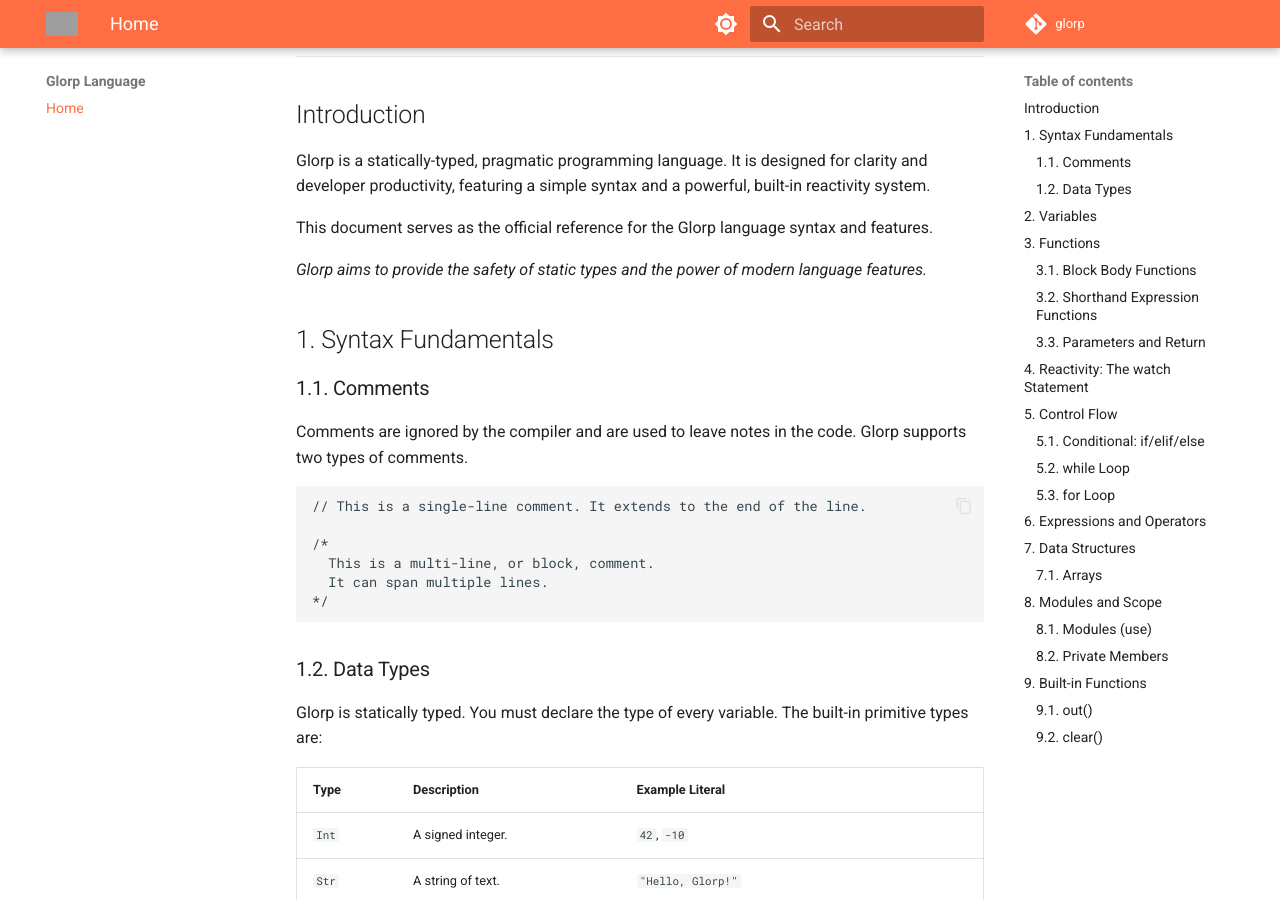
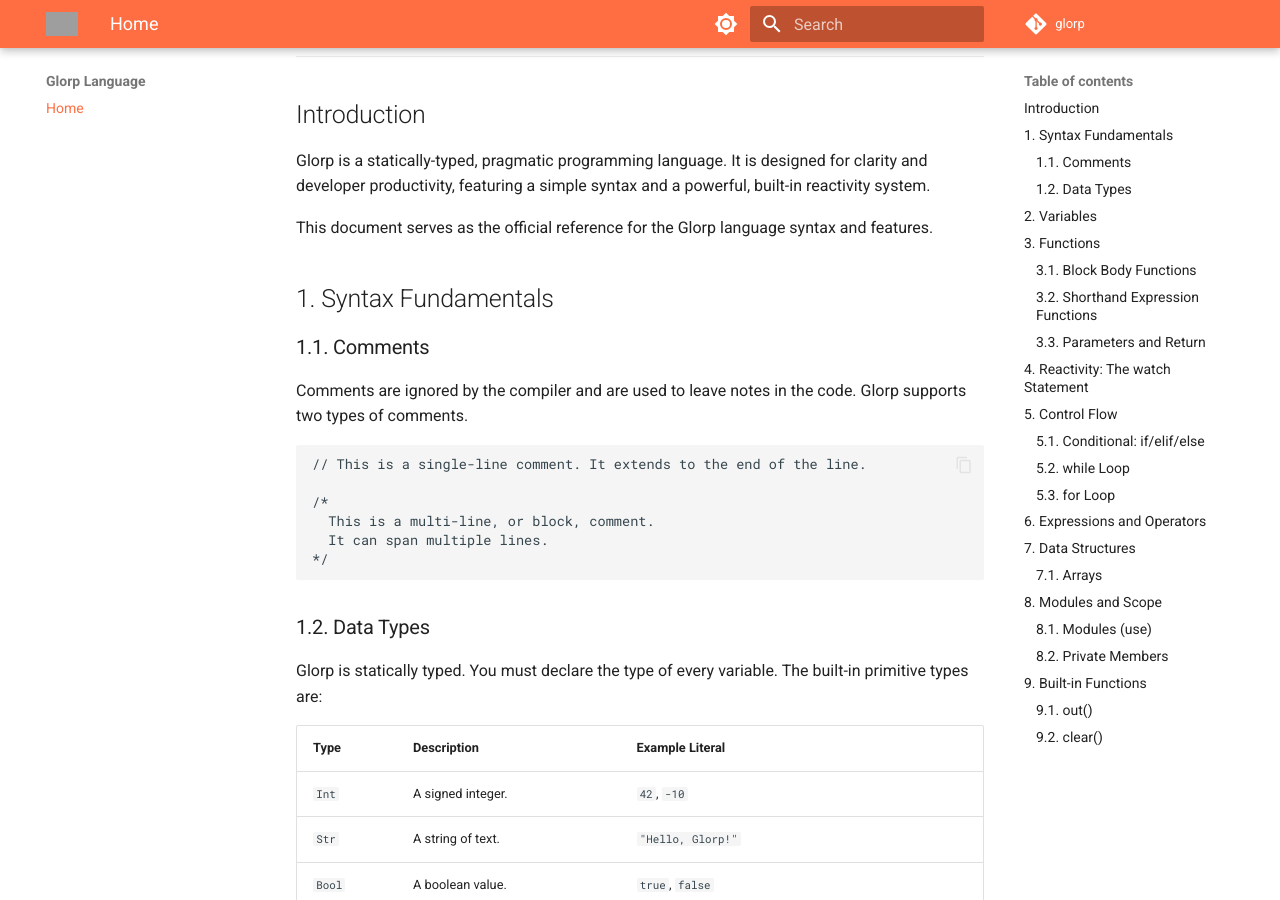
Before and after one commit to LecSUSOff/glorp, an MkDocs documentation site: the page built from docs/index.md, in a window 1280 px wide and 900 px high, scrolled down 698 px. Built offline with MkDocs 1.6.1 and Material for MkDocs 9.7.7, drawn with Linux system fonts in a browser that asks for light colours; comment, search, counter and statistics services are not loaded; grey boxes are pictures that could not be loaded.

Commit message:
Update index.md

```diff
--- a/docs/index.md
+++ b/docs/index.md
@@ -10,8 +10,6 @@
 Glorp is a statically-typed, pragmatic programming language. It is designed for clarity and developer productivity, featuring a simple syntax and a powerful, built-in reactivity system.
 
 This document serves as the official reference for the Glorp language syntax and features.
-
-*Glorp aims to provide the safety of static types and the power of modern language features.*
 
 ## 1. Syntax Fundamentals
 
```
